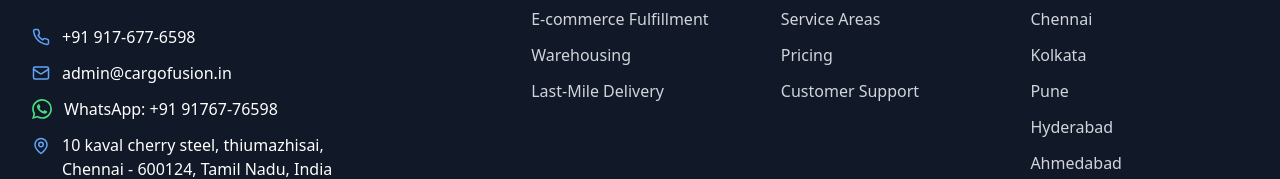
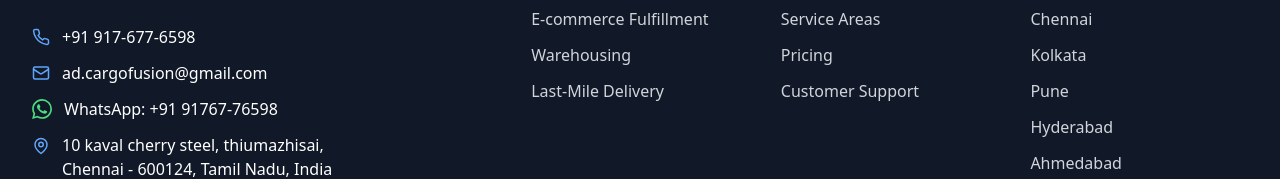
Before and after one commit to CargoFusion/Cargo_Fusion, a React (Vite) app: page / in a window 1280 px wide. Shown: the part 9451-9630 px from the top of the page. Built offline with nearby package versions, Linux system fonts and the light colour scheme.

Commit message:
Update Footer.tsx

```diff
--- a/src/components/Footer.tsx
+++ b/src/components/Footer.tsx
@@ -73,8 +73,8 @@
                 </div>
                 <div className="flex items-center space-x-3">
                   <Mail size={18} className="text-blue-400" />
-                  <a href="mailto:admin@cargofusion.in" className="hover:text-blue-300 transition-colors">
-                    admin@cargofusion.in
+                  <a href="mailto:ad.cargofusion@gmail.com" className="hover:text-blue-300 transition-colors">
+                    ad.cargofusion@gmail.com
                   </a>
                 </div>
                 <div className="flex items-center space-x-3">
```
